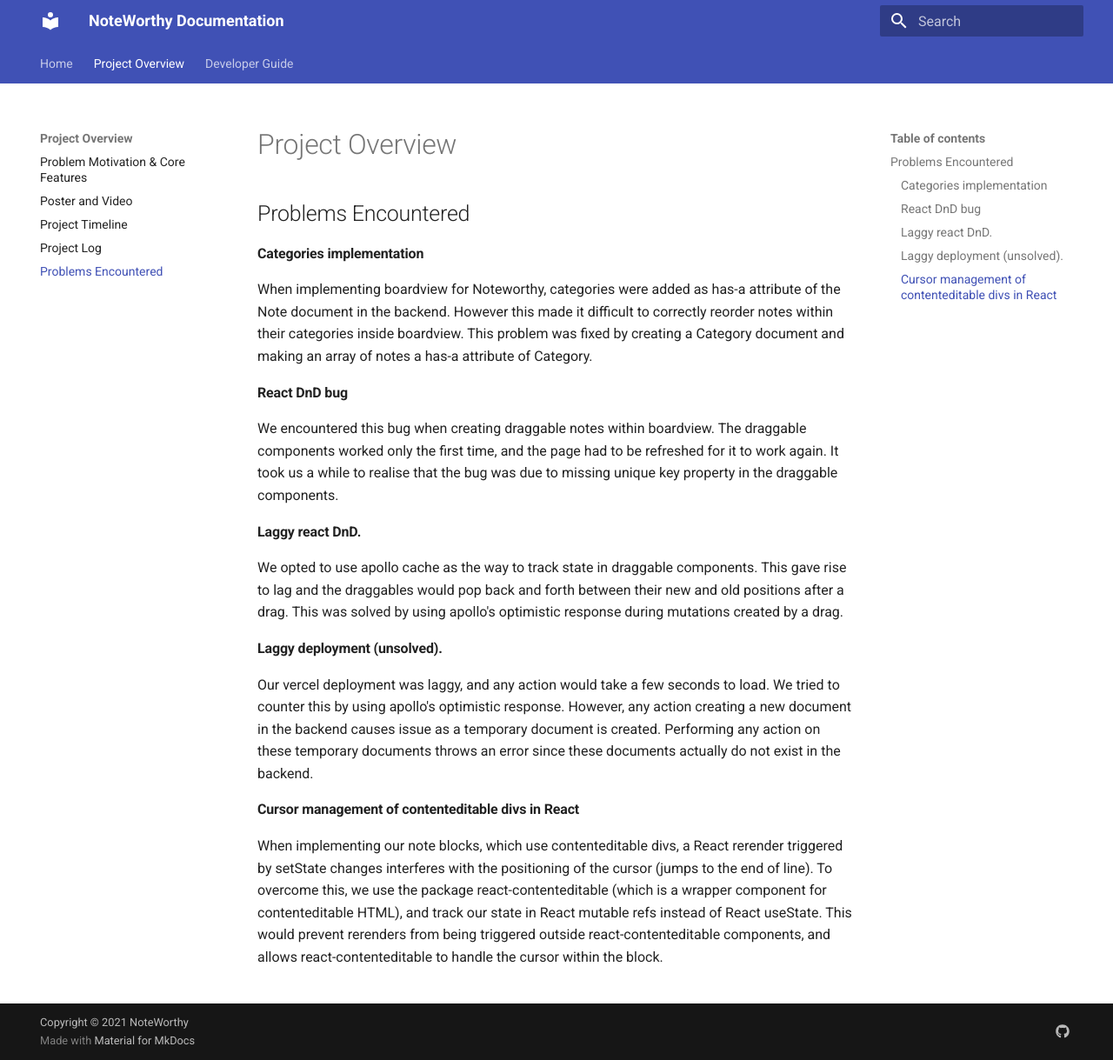
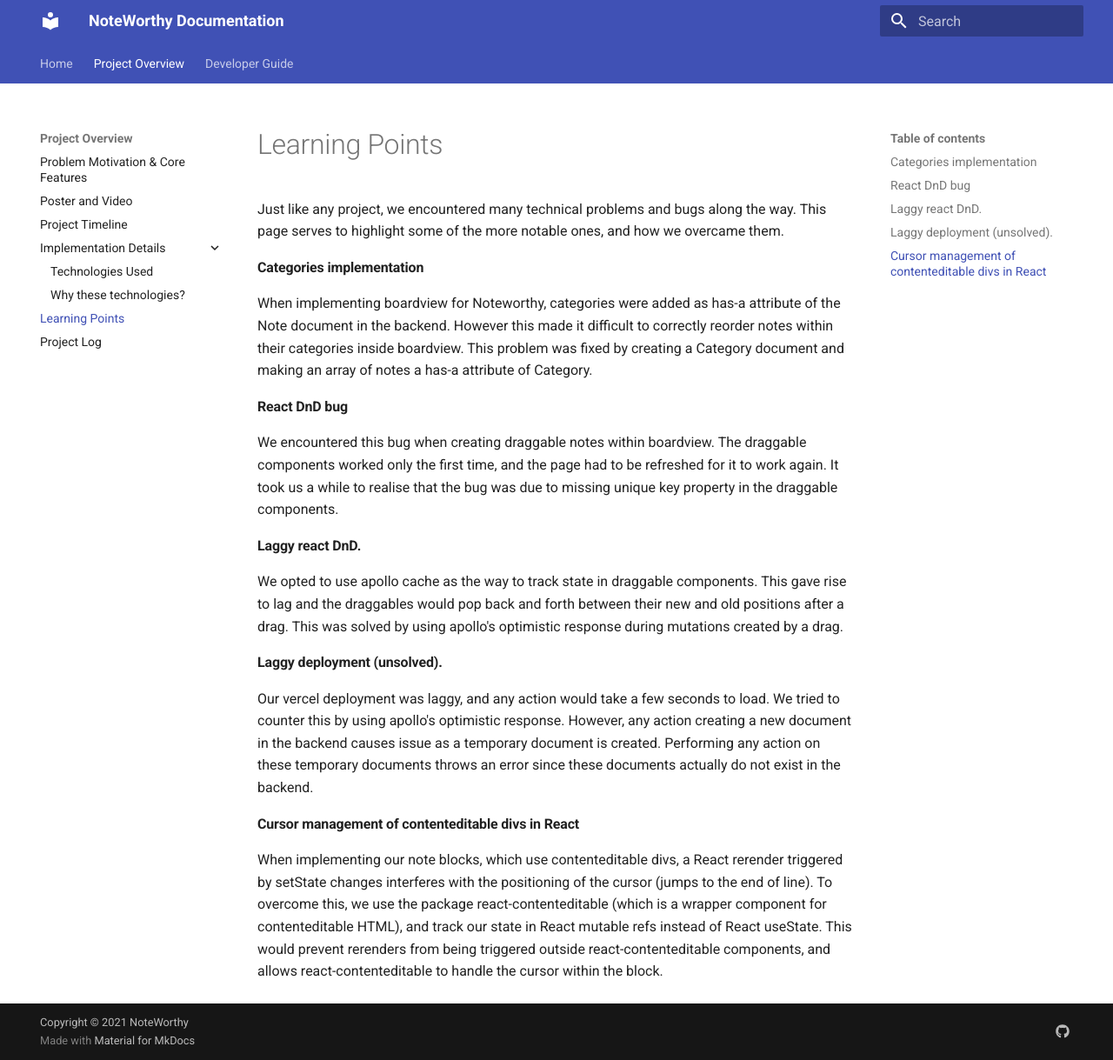
Before and after one commit to chownces/NoteWorthy-Documentation, an MkDocs documentation site: the page built from docs/project-overview/learningpoints.md, in a window 1280 px wide and 1219 px high. Shown: the whole window at 87% size. Built offline with MkDocs 1.6.1 and Material for MkDocs 9.7.7, drawn with Linux system fonts in a browser that asks for light colours.

```diff
--- a/docs/project-overview/problemsencountered.md
+++ b/docs/project-overview/learningpoints.md
@@ -1,6 +1,7 @@
-# Project Overview
+# Learning Points
+Just like any project, we encountered many technical problems and bugs along the way. This page serves to highlight some of the
+more notable ones, and how we overcame them.
 
-## Problems Encountered
 #### Categories implementation
 When implementing boardview for Noteworthy, categories were added as has-a attribute of the Note document in the backend. However
 this made it difficult to correctly reorder notes within their categories inside boardview. This problem was fixed by creating a
--- a/mkdocs.yml
+++ b/mkdocs.yml
@@ -15,8 +15,11 @@ nav:
     - Problem Motivation & Core Features: 'project-overview/problemmotivation.md'
     - Poster and Video: 'project-overview/postervideo.md'
     - Project Timeline: 'project-overview/timeline.md'
+    - Implementation Details:
+      - Technologies Used: 'project-overview/implementationdetails/techstack.md'
+      - Why these technologies?:  'project-overview/implementationdetails/whytechstack.md'
+    - Learning Points: 'project-overview/learningpoints.md'
     - Project Log: 'project-overview/projectlog.md'
-    - Problems Encountered: 'project-overview/problemsencountered.md'
   - Developer Guide:
     - Getting Started:
       - Frontend Setup: 'getting-started/frontendsetup.md'
```
Also changed, not shown: docs/index.md (+3 -2 lines), docs/project-overview/implementationdetails/techstack.md (added, +24 -0 lines), docs/project-overview/implementationdetails/whytechstack.md (added, +41 -0 lines).
